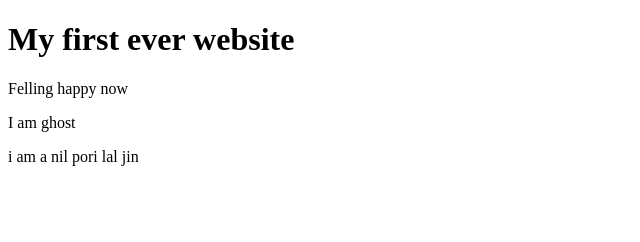
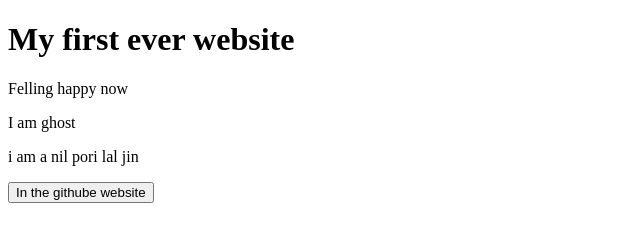
Before and after one commit to ayanmondolpallab/torrent27, a plain HTML site: page index.html in a window 1280 px wide. Shown: the whole page, without its empty margins (0-640 px from the left). Drawn offline with Linux system fonts and the light colour scheme.

Commit message:
Update index.html

```diff
--- a/index.html
+++ b/index.html
@@ -11,5 +11,6 @@
     <p>Felling happy now</p>
     <p>I am ghost</p>
     <p>i am a nil pori lal jin </p>
+    <button>In the githube website</button>
 </body>
 </html>
```
